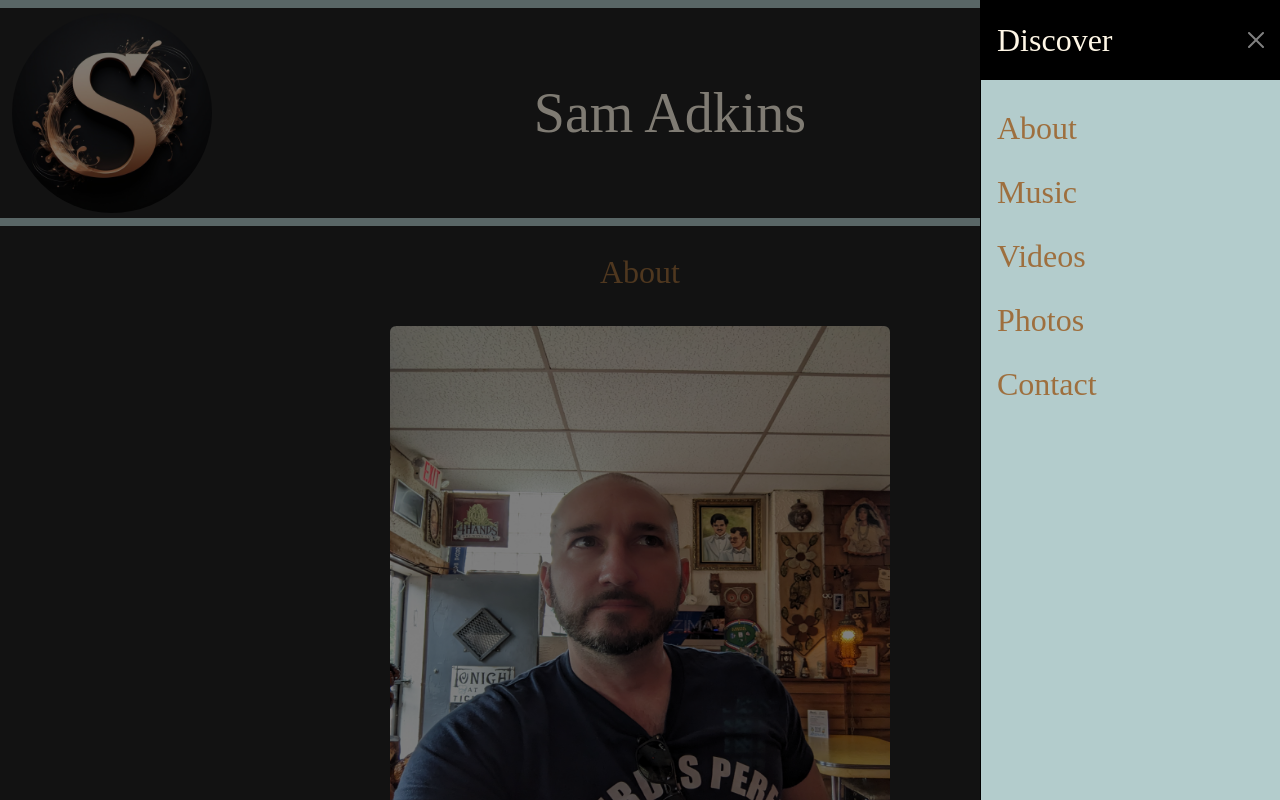
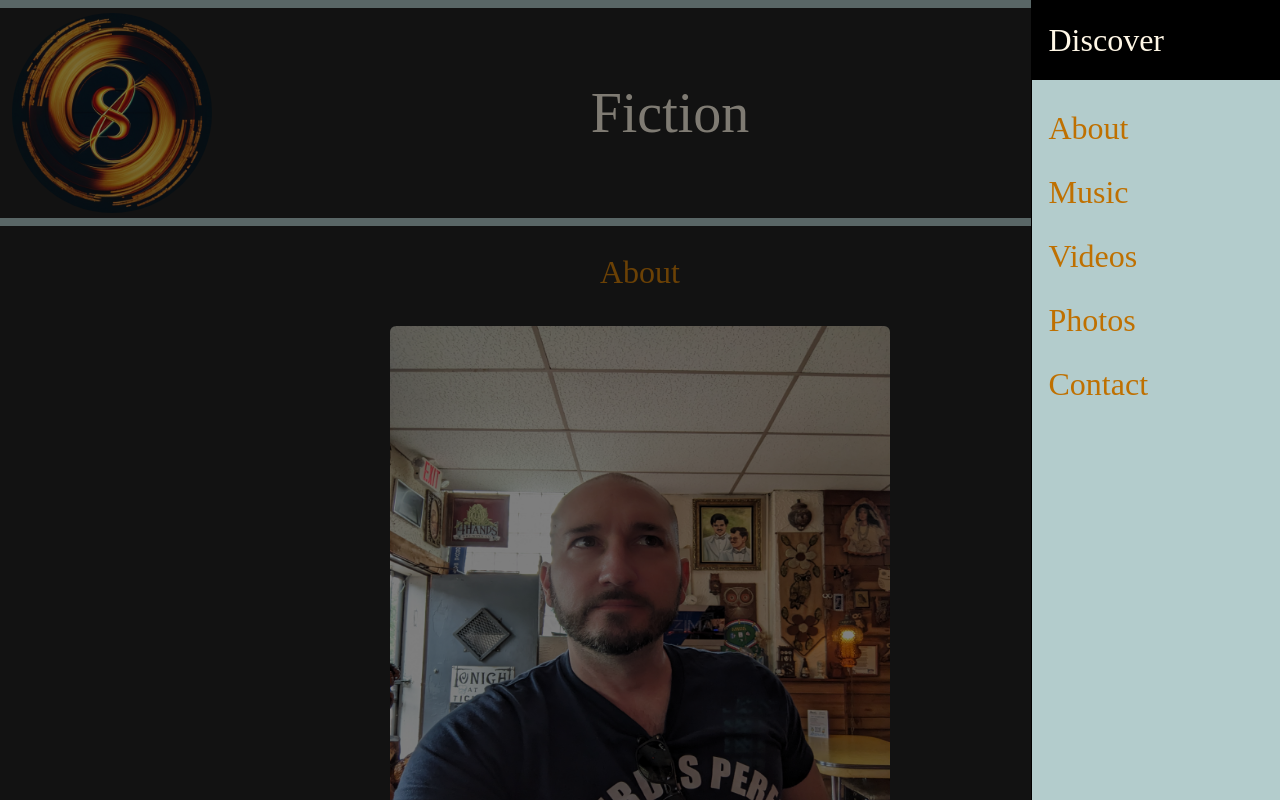
Before and after one commit to sjamesadkins/music-site, a React (Vite) app: page / in a window 1280 px wide. Both pictures are taken after a click on the button 1239 px from the left and 113 px from the top of the page. Shown: the top 800 px of the page. Built offline with nearby package versions, Linux system fonts and the light colour scheme; a web font is replaced by a local one.

Commit message:
photos & contact WIP

```diff
--- a/index.html
+++ b/index.html
@@ -2,9 +2,9 @@
 <html lang="en">
   <head>
     <meta charset="UTF-8" />
-    <link rel="icon" type="image/svg+xml" href="/src/Assets/Images/adkinsLogo.jpg"/>
+    <link rel="icon" type="image/svg+xml" href="/src/Assets/Images/sWaves.jpg"/>
     <meta name="viewport" content="width=device-width, initial-scale=1.0" />
-    <title>Sam Adkins Music</title>
+    <title>Fiction Music</title>
   </head>
   <body>
     <div id="root"></div>
--- a/package.json
+++ b/package.json
@@ -10,10 +10,13 @@
     "preview": "vite preview"
   },
   "dependencies": {
+    "@emailjs/browser": "^4.4.1",
     "bootstrap": "^5.3.3",
+    "formik": "^2.4.6",
     "react": "^18.2.0",
     "react-bootstrap": "^2.10.2",
-    "react-dom": "^18.2.0"
+    "react-dom": "^18.2.0",
+    "yup": "^1.4.0"
   },
   "devDependencies": {
     "@types/react": "^18.2.43",
--- a/src/App.css
+++ b/src/App.css
@@ -36,7 +36,3 @@
 .card {
   padding: 2em;
 }
-
-/* .read-the-docs {
-  color: #888;
-} */
--- a/src/Components/About/About.jsx
+++ b/src/Components/About/About.jsx
@@ -17,15 +17,21 @@ const About = () => {
               alt="Adkins Music Logo"
       />
       <div className="text">
+        <p>Fiction is a music endeavor that has been rattling around in Sam Adkins' brain
+          for far too long.
+        </p>
         <p>Sam Adkins has been singing and playing guitars
-        since the mid-90s. He draws inspiration from the music of that decade as well as
-        a healthy musical upbringing on artists like Steve Winwood, the
-        Beatles, and the Stones. He spent his youth in numerous musical projects and bands, performing
-        for theatrical productions, and generally rocking out in many bars (and couches).</p>
-        <p>He can be booked to play sets of original and cover
-        music for up to three hours. Set list selections can be defined and catered to the event.
-        Please visit the Contact page for bookings. And head on over to the Music and Photo pages
-        to get a sense of his musicality and presence. Thanks for the visit!</p>
+          since the mid-90s. He draws inspiration from the music of that decade as well as
+          a healthy musical upbringing on artists like Steve Winwood, the
+          Beatles, the Stones, 80s music, and indie pop. He spent his youth in numerous musical
+          projects and bands, performing for theatrical productions, and generally rocking out
+          in many bars (and on quite a few couches).
+        </p>
+        <p>Fiction can be booked to play sets of original and cover music for up to three hours.
+          Set list selections can be defined and catered to the event.
+          Please visit the Music, Video, and Photo pages to get a sense of his musicality and presence.
+          Then head on over to the Contact page for bookings. Thanks for the visit!
+        </p>
       </div>
     </div>
   );
--- a/src/Components/Contact/Contact.css
+++ b/src/Components/Contact/Contact.css
@@ -18,9 +18,12 @@
 }
 
 .btn:hover {
-    color: red;
+    color: black;
     background-color: #b3cccc;
-    border-color: #b3cccc;
+    /* border-color: #b3cccc; */
+    border-color: #d7820a;
+    border-width: 2px;
+    font-weight: bold;
 }
 
 .font-face-rumor-sm {
--- a/src/Components/Music/Music.jsx
+++ b/src/Components/Music/Music.jsx
@@ -4,7 +4,7 @@ const Music = () => {
     return (
       <div className="page">
         <h3 className="font-face-rumor-sm header">Music</h3>
-        <p>Sam Adkins' Personal Music Page</p>
+        {/* <p>Fiction Music</p> */}
       </div>
     );
   };
--- a/src/Components/Navigator/Navigator.css
+++ b/src/Components/Navigator/Navigator.css
@@ -8,7 +8,16 @@
 .font-face-rumor-sm {
     font-family: "rumor";
     font-size: 200%;
-    color: #9e6f3e;
+    /* color: #9e6f3e; */
+    color: #d7820a;
+    /* padding-right: 100px; */
+}
+
+.font-face-rumor-sm-nav {
+    font-family: "rumor";
+    font-size: 200%;
+    /* color: #9e6f3e; */
+    color: #bf7000;
     /* padding-right: 100px; */
 }
 
--- a/src/Components/Navigator/Navigator.jsx
+++ b/src/Components/Navigator/Navigator.jsx
@@ -11,7 +11,8 @@ import Videos from "../Videos/Videos.jsx";
 import Photos from "../Photos/Photos.jsx";
 import Contact from "../Contact/Contact.jsx";
 
-import adkinsLogo from "/src/Assets/Images/adkinsLogo.jpg";
+// import adkinsLogo from "/src/Assets/Images/adkinsLogo.jpg";
+import sWaves from "/src/Assets/Images/sWaves.jpg";
 import "./Navigator.css";
 
 const Navigator = () => {
@@ -41,24 +42,24 @@ const Navigator = () => {
         <Container fluid className="span">
           <Navbar.Brand href="#">
             <Image
-              src={adkinsLogo}
+              src={sWaves}
               roundedCircle
-              width="200"
+              width="auto"
               height="200"
               className="d-inline-block align-top"
               alt="Adkins Music Logo"
               onClick={() => handleClick("about")}
             />
           </Navbar.Brand>
-          <Navbar.Text className="font-face-rumor-lg">Sam Adkins</Navbar.Text>
+          <Navbar.Text className="font-face-rumor-lg">Fiction</Navbar.Text>
           <Navbar.Toggle aria-controls={`offcanvasNavbar-expand`} />
           <Navbar.Offcanvas
             id={`offcanvasNavbar-expand`}
             aria-labelledby={`offcanvasNavbarLabel-expand`}
             placement="end"
-            style={{ background: "black", width: "300px" }}
+            style={{ background: "black", width: "auto" }}
           >
-            <Offcanvas.Header closeButton closeVariant="white" >
+            <Offcanvas.Header >
               <Offcanvas.Title
                 className="font-face-rumor-lg"
                 style={{ fontSize: "200%" }}
@@ -70,7 +71,7 @@ const Navigator = () => {
             <Offcanvas.Body style={{ background: "#b3cccc" }}>
               <Nav className="justify-content-end flex-grow-1 pe-3">
                 <Nav.Link
-                  className="font-face-rumor-sm"
+                  className="font-face-rumor-sm-nav"
                   href="#about"
                   id="about"
                   onClick={() => handleClick("about")}
@@ -78,7 +79,7 @@ const Navigator = () => {
                   About
                 </Nav.Link>
                 <Nav.Link
-                  className="font-face-rumor-sm"
+                  className="font-face-rumor-sm-nav"
                   href="#music"
                   id="music"
                   onClick={() => handleClick("music")}
@@ -86,7 +87,7 @@ const Navigator = () => {
                   Music
                 </Nav.Link>
                 <Nav.Link
-                  className="font-face-rumor-sm"
+                  className="font-face-rumor-sm-nav"
                   href="#videos"
                   id="videos"
                   onClick={() => handleClick("videos")}
@@ -94,7 +95,7 @@ const Navigator = () => {
                   Videos
                 </Nav.Link>
                 <Nav.Link
-                  className="font-face-rumor-sm"
+                  className="font-face-rumor-sm-nav"
                   href="#photos"
                   id="photos"
                   onClick={() => handleClick("photos")}
@@ -102,7 +103,7 @@ const Navigator = () => {
                   Photos
                 </Nav.Link>
                 <Nav.Link
-                  className="font-face-rumor-sm"
+                  className="font-face-rumor-sm-nav"
                   href="#contact"
                   id="contact"
                   onClick={() => handleClick("contact")}
--- a/src/Components/Videos/Videos.jsx
+++ b/src/Components/Videos/Videos.jsx
@@ -4,7 +4,7 @@ const Videos = () => {
     return (
       <div className="page">
         <h3 className="font-face-rumor-sm header">Videos</h3>
-        <p>Sam Adkins' Video Page</p>
+        {/* <p>Sam Adkins' Video Page</p> */}
       </div>
     );
   };
--- a/src/index.css
+++ b/src/index.css
@@ -108,3 +108,96 @@ button:focus-visible {
   /* other formats include: 'woff2', 'truetype, 'opentype',
                           'embedded-opentype', and 'svg' */
 }
+
+/* For Desktop View */
+/* @media screen and (min-width: 1024px) {
+  .gfg-div {
+    background-color: #63c971;
+    color: #fff;
+  }
+} */
+
+/* For Tablet View */
+@media screen and (min-device-width: 768px) and (max-device-width: 1024px) {
+  .dev-dep {
+    width: 75%;
+    height: 50%;
+    /* width: 400px;
+    height: 400px; */
+    /* background-color: orange;
+    color: black; */
+  }
+}
+
+/* For Mobile Portrait View */
+@media screen and (max-device-width: 480px) and (orientation: portrait) {
+  .dev-dep {
+    width: 75%;
+    height: 50%;
+    /* width: 400px;
+    height: 400px; */
+    /* background-color: red;
+    color: #fff; */
+  }
+}
+
+/* For Mobile Landscape View */
+@media screen and (max-device-width: 640px) and (orientation: landscape) {
+  .dev-dep {
+    width: 75%;
+    height: 50%;
+    /* width: 400px;
+    height: 200px; */
+    /* background-color: cyan;
+    color: black; */
+  }
+}
+
+/* For Mobile Phones Portrait or Landscape View */
+@media screen and (max-device-width: 640px) {
+  .dev-dep {
+    width: 75%;
+    height: 50%;
+    /* width: 200px;
+    height: 200px; */
+    /* background-color: chartreuse;
+    color: black; */
+  }
+}
+
+/* For iPhone 4 Portrait or Landscape View */
+@media screen and (min-device-width: 320px) and (-webkit-min-device-pixel-ratio: 2) {
+  .dev-dep {
+    width: 25%;
+    height: 25%;
+    /* width: 400px;
+    height: 400px; */
+    /* background-color: brown;
+    color: black; */
+  }
+}
+
+/* For iPhone 5 Portrait or Landscape View */
+@media (device-height: 568px) and (device-width: 320px) and (-webkit-min-device-pixel-ratio: 2) {
+  .dev-dep {
+    width: 75%;
+    height: 50%;
+    /* width: 300px;
+    height: 300px; */
+    /* background-color: cornflowerblue;
+    color: black; */
+  }
+}
+
+/* For iPhone 6 and 6 plus Portrait or Landscape View */
+@media (min-device-height: 667px) and (min-device-width: 375px) and
+       (-webkit-min-device-pixel-ratio: 3) {
+  .dev-dep {
+    width: 75%;
+    height: 50%;
+    /* width: 200px;
+    height: 200px; */
+    /* background-color: darkgoldenrod;
+    color: black; */
+  }
+};
--- a/src/main.jsx
+++ b/src/main.jsx
@@ -6,6 +6,6 @@ import '/src/Assets/Fonts/france-font/FranceRegular-eZx23.ttf'
 
 ReactDOM.createRoot(document.getElementById('root')).render(
   <React.StrictMode>
-    <App />
+    <App className="dev-dep" />
   </React.StrictMode>,
 )
```
Also changed, not shown: src/Components/Contact/Contact.jsx (+64 -11 lines), src/Assets/Images/sAstral.jpg (added), 1 other file (tests, documents, lock files or other folders).
